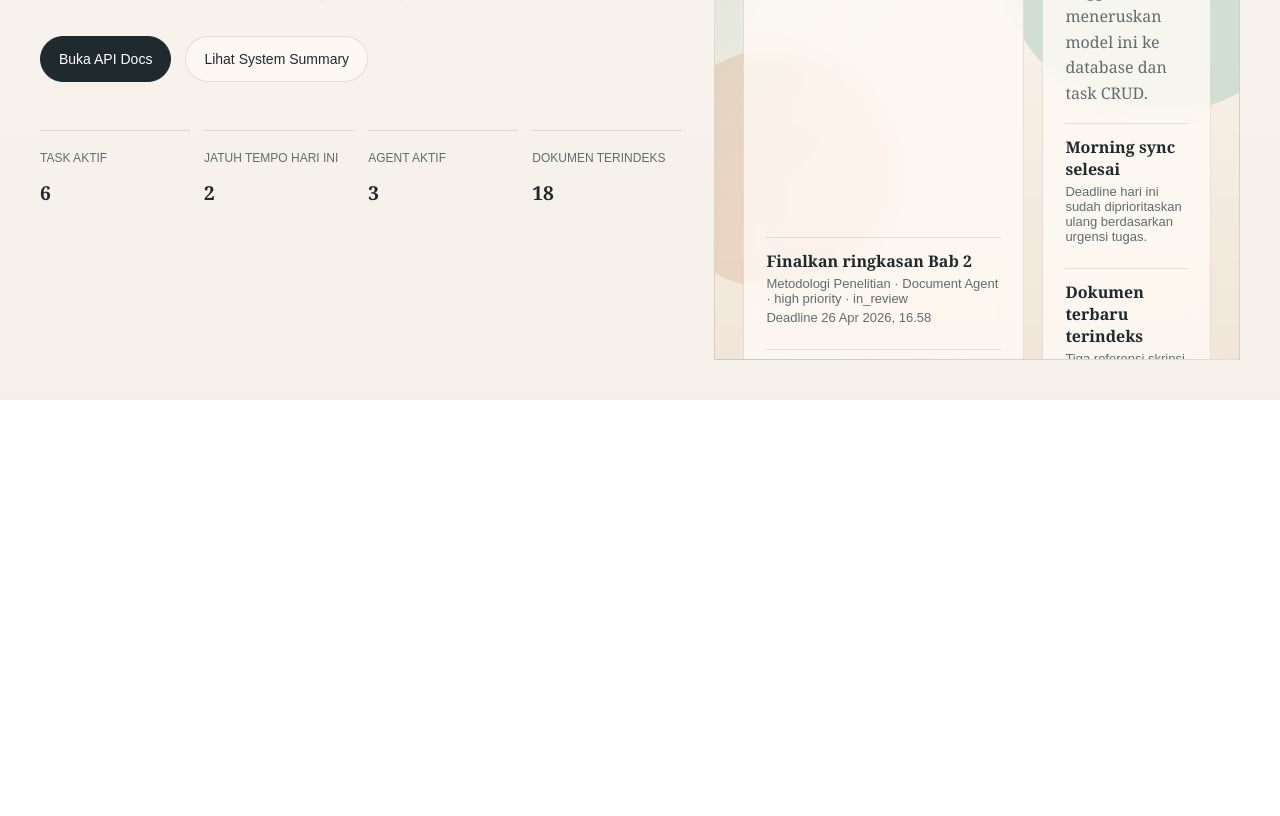
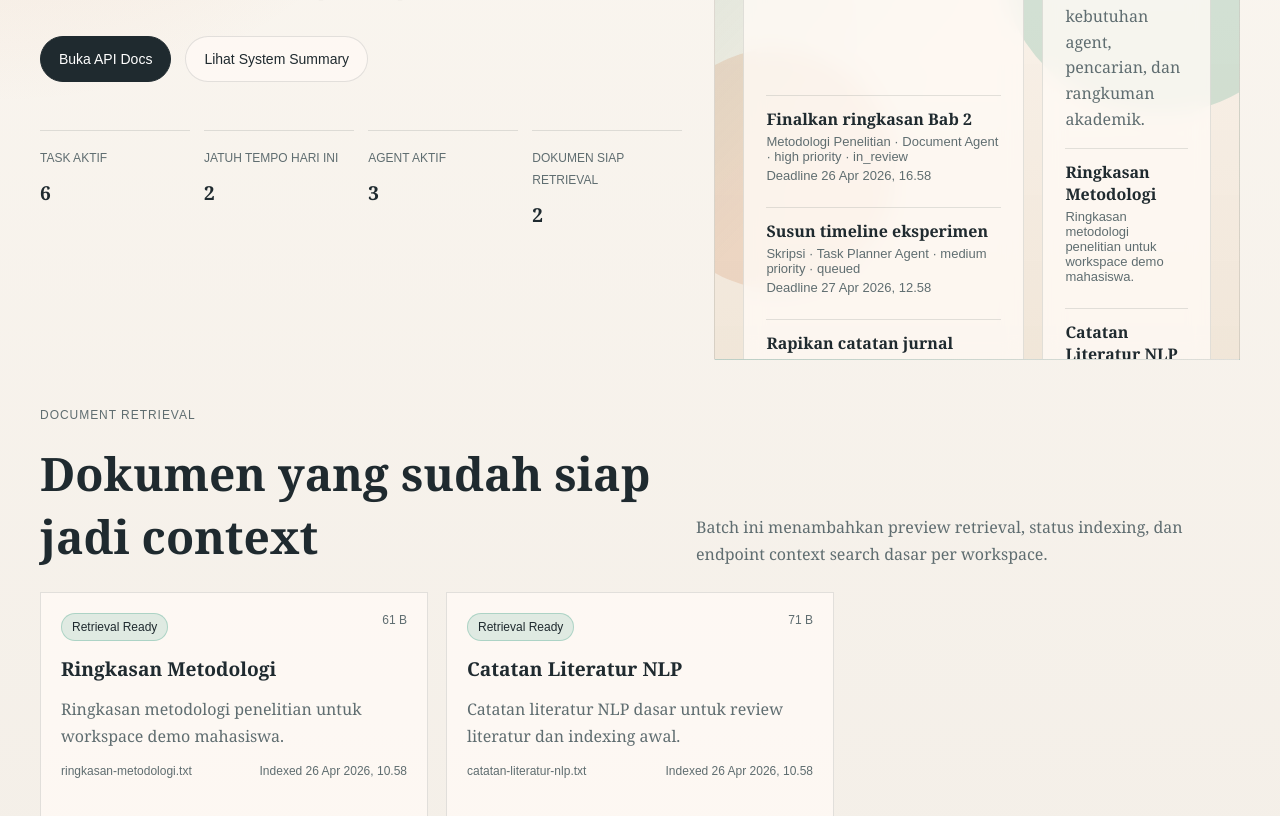
Before and after one commit to LilWest03/PlannerTest, a Next.js app in the folder frontend/: page / in a window 1280 px wide. Shown: the part 400-1216 px from the top of the page. Before the commit the page ends 800 px from the top, so only its background shows below. Built offline with nearby package versions, Linux system fonts and the light colour scheme; no server answers.

Commit message:
Add document retrieval context baseline

```diff
--- a/frontend/app/page.tsx
+++ b/frontend/app/page.tsx
@@ -38,6 +38,22 @@ type WorkspaceOverview = {
   }>;
 };
 
+type DocumentItem = {
+  id: string;
+  workspace_id: string;
+  owner_id: string;
+  title: string;
+  original_filename: string;
+  content_type: string;
+  size_bytes: number;
+  processing_status: string;
+  retrieval_preview: string | null;
+  indexed_at: string | null;
+  retrieval_ready: boolean;
+  created_at: string;
+  updated_at: string;
+};
+
 const fallbackOverview: WorkspaceOverview = {
   workspace: {
     id: "ws-user-demo",
@@ -51,7 +67,7 @@ const fallbackOverview: WorkspaceOverview = {
     active_tasks: 6,
     due_today: 2,
     active_agents: 3,
-    indexed_documents: 18,
+    indexed_documents: 2,
   },
   upcoming_tasks: [
     {
@@ -86,8 +102,8 @@ const fallbackOverview: WorkspaceOverview = {
       category: "scheduler",
     },
     {
-      title: "Dokumen terbaru terindeks",
-      detail: "Tiga referensi skripsi baru siap dipakai untuk tanya jawab berbasis dokumen.",
+      title: "Retrieval context aktif",
+      detail: "Dokumen teks dan PDF sederhana sekarang bisa disiapkan menjadi context retrieval dasar.",
       category: "documents",
     },
     {
@@ -97,6 +113,39 @@ const fallbackOverview: WorkspaceOverview = {
     },
   ],
 };
+
+const fallbackDocuments: DocumentItem[] = [
+  {
+    id: "doc-demo-1",
+    workspace_id: "ws-user-demo",
+    owner_id: "user-demo",
+    title: "Ringkasan Metodologi",
+    original_filename: "ringkasan-metodologi.txt",
+    content_type: "text/plain",
+    size_bytes: 61,
+    processing_status: "indexed",
+    retrieval_preview: "Ringkasan metodologi penelitian untuk workspace demo mahasiswa.",
+    indexed_at: new Date().toISOString(),
+    retrieval_ready: true,
+    created_at: new Date().toISOString(),
+    updated_at: new Date().toISOString(),
+  },
+  {
+    id: "doc-demo-2",
+    workspace_id: "ws-user-demo",
+    owner_id: "user-demo",
+    title: "Catatan Literatur NLP",
+    original_filename: "catatan-literatur-nlp.txt",
+    content_type: "text/plain",
+    size_bytes: 71,
+    processing_status: "indexed",
+    retrieval_preview: "Catatan literatur NLP dasar untuk review literatur dan indexing awal.",
+    indexed_at: new Date().toISOString(),
+    retrieval_ready: true,
+    created_at: new Date().toISOString(),
+    updated_at: new Date().toISOString(),
+  },
+];
 
 const apiBaseUrl =
   process.env.INTERNAL_API_URL ?? process.env.NEXT_PUBLIC_API_URL ?? "http://localhost:8000";
@@ -110,6 +159,18 @@ function formatDateTime(value: string) {
     timeStyle: "short",
     timeZone: "Asia/Jakarta",
   }).format(new Date(value));
+}
+
+function formatFileSize(bytes: number) {
+  if (bytes < 1024) {
+    return `${bytes} B`;
+  }
+
+  if (bytes < 1024 * 1024) {
+    return `${(bytes / 1024).toFixed(1)} KB`;
+  }
+
+  return `${(bytes / (1024 * 1024)).toFixed(1)} MB`;
 }
 
 async function getDemoToken(): Promise<AuthResponse | null> {
@@ -136,38 +197,59 @@ async function getDemoToken(): Promise<AuthResponse | null> {
   }
 }
 
-async function getWorkspaceOverview(): Promise<{ overview: WorkspaceOverview; demoUserName: string }> {
+async function getWorkspaceSnapshot(): Promise<{
+  overview: WorkspaceOverview;
+  demoUserName: string;
+  documents: DocumentItem[];
+}> {
   try {
     const auth = await getDemoToken();
     if (!auth) {
       throw new Error("Demo auth unavailable");
     }
 
-    const response = await fetch(`${apiBaseUrl}/api/v1/workspaces/overview`, {
+    const overviewResponse = await fetch(`${apiBaseUrl}/api/v1/workspaces/overview`, {
       cache: "no-store",
       headers: {
         Authorization: `Bearer ${auth.access_token}`,
       },
     });
 
-    if (!response.ok) {
+    if (!overviewResponse.ok) {
       throw new Error("Failed to fetch workspace overview");
     }
 
+    const overview = (await overviewResponse.json()) as WorkspaceOverview;
+    const documentsResponse = await fetch(
+      `${apiBaseUrl}/api/v1/workspaces/${overview.workspace.id}/documents`,
+      {
+        cache: "no-store",
+        headers: {
+          Authorization: `Bearer ${auth.access_token}`,
+        },
+      },
+    );
+
+    const documents = documentsResponse.ok
+      ? ((await documentsResponse.json()) as DocumentItem[])
+      : fallbackDocuments;
+
     return {
-      overview: (await response.json()) as WorkspaceOverview,
+      overview,
       demoUserName: auth.user.name,
+      documents,
     };
   } catch {
     return {
       overview: fallbackOverview,
       demoUserName: "Demo Mahasiswa",
+      documents: fallbackDocuments,
     };
   }
 }
 
 export default async function Home() {
-  const { overview, demoUserName } = await getWorkspaceOverview();
+  const { overview, demoUserName, documents } = await getWorkspaceSnapshot();
   const stats = [
     {
       label: "Task aktif",
@@ -182,10 +264,11 @@ export default async function Home() {
       value: `${overview.stats.active_agents}`,
     },
     {
-      label: "Dokumen terindeks",
+      label: "Dokumen siap retrieval",
       value: `${overview.stats.indexed_documents}`,
     },
   ];
+  const indexedDocuments = documents.filter((item) => item.retrieval_ready);
 
   return (
     <main className="page">
@@ -232,8 +315,8 @@ export default async function Home() {
                 <div>
                   <h2>Task Prioritas</h2>
                   <p>
-                    Homepage sekarang login dengan akun demo seeded lebih dulu, lalu mengambil
-                    overview workspace yang sudah diproteksi bearer token.
+                    Dashboard sekarang sudah membaca jumlah dokumen yang benar-benar siap dipakai
+                    untuk retrieval context, bukan sekadar total upload mentah.
                   </p>
                 </div>
 
@@ -251,16 +334,16 @@ export default async function Home() {
               </div>
 
               <div className="timeline-panel">
-                <h3>Highlight Agent</h3>
+                <h3>Retrieval Context</h3>
                 <p>
-                  Ownership workspace sekarang sudah diikat ke user aktif, jadi batch berikutnya
-                  tinggal meneruskan model ini ke database dan task CRUD.
+                  Upload teks dan PDF sederhana kini langsung membentuk preview context dasar untuk
+                  kebutuhan agent, pencarian, dan rangkuman akademik.
                 </p>
                 <div className="timeline-list">
-                  {overview.highlights.map((item) => (
-                    <div className="timeline-item" key={`${item.category}-${item.title}`}>
+                  {indexedDocuments.slice(0, 3).map((item) => (
+                    <div className="timeline-item" key={item.id}>
                       <strong>{item.title}</strong>
-                      <span>{item.detail}</span>
+                      <span>{item.retrieval_preview ?? "Preview belum tersedia."}</span>
                     </div>
                   ))}
                 </div>
@@ -269,6 +352,40 @@ export default async function Home() {
           </div>
         </div>
       </section>
+
+      <section className="documents-band">
+        <div className="documents-header">
+          <div>
+            <div className="eyebrow">Document Retrieval</div>
+            <h2>Dokumen yang sudah siap jadi context</h2>
+          </div>
+          <p>
+            Batch ini menambahkan preview retrieval, status indexing, dan endpoint context search
+            dasar per workspace.
+          </p>
+        </div>
+
+        <div className="documents-grid">
+          {documents.map((item) => (
+            <article className="document-card" key={item.id}>
+              <div className="document-meta">
+                <span className={`document-badge ${item.retrieval_ready ? "ready" : "pending"}`}>
+                  {item.retrieval_ready ? "Retrieval Ready" : item.processing_status}
+                </span>
+                <span>{formatFileSize(item.size_bytes)}</span>
+              </div>
+              <h3>{item.title}</h3>
+              <p>{item.retrieval_preview ?? "Dokumen belum punya context preview yang siap dipakai."}</p>
+              <div className="document-footer">
+                <span>{item.original_filename}</span>
+                <span>
+                  {item.indexed_at ? `Indexed ${formatDateTime(item.indexed_at)}` : "Menunggu indexing"}
+                </span>
+              </div>
+            </article>
+          ))}
+        </div>
+      </section>
     </main>
   );
 }
```
